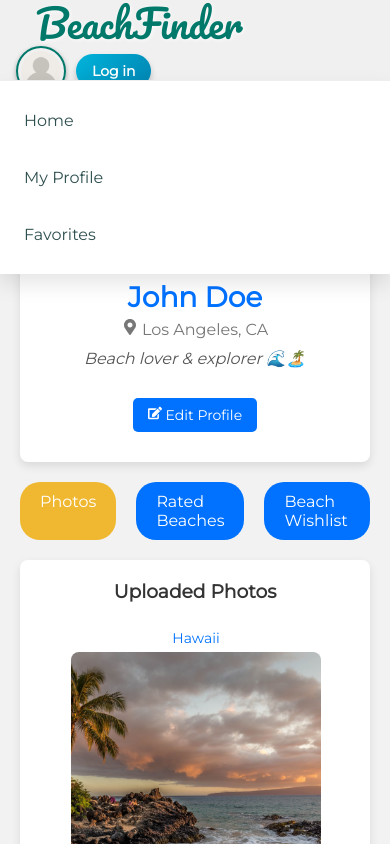
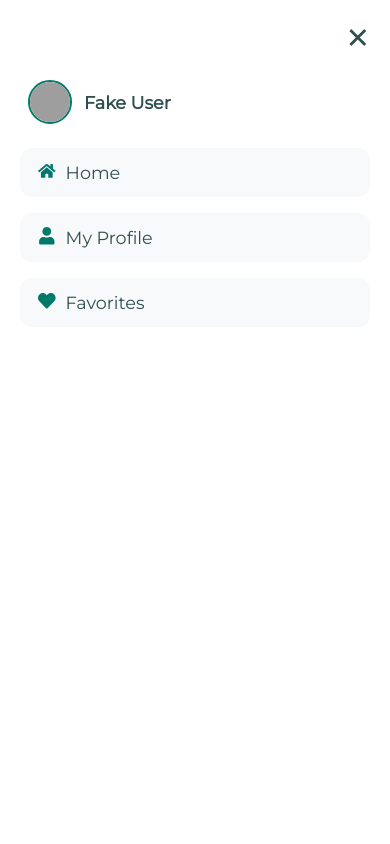
Before and after one commit to mickeytodd/beaches-web, a React (Create React App) app: page /profile in a window 390 px wide. Both pictures are taken after a click on the element 41 px from the left and 71 px from the top of the page. Shown: the top 844 px of the page. Built offline with nearby package versions, Linux system fonts and the light colour scheme; grey boxes are pictures that could not be loaded.

Commit message:
styled dropdown

```diff
--- a/package.json
+++ b/package.json
@@ -16,7 +16,7 @@
     "react": "^18.2.0",
     "react-chartjs-2": "^5.2.0",
     "react-dom": "^18.2.0",
-    "react-icons": "^4.11.0",
+    "react-icons": "^4.12.0",
     "react-router-dom": "^6.26.2",
     "react-scripts": "5.0.1",
     "react-slick": "^0.29.0",
--- a/src/components/Navbar.css
+++ b/src/components/Navbar.css
@@ -112,7 +112,7 @@
     position: relative;
 }
 
-.navbar__dropdown--mobile {
+.mobile__menu {
     display: none;
 }
 
@@ -148,50 +148,111 @@
         border-radius: 20px;
     }
 
-    .navbar__dropdown--mobile {
-        position: absolute;
-        top: 80px;
+    .mobile__menu {
+        display: block;
+        position: fixed;
+        top: 0;
         left: 0;
-        width: 100vw;
-        background-color: #ffffff;
-        border-top: 1px solid #eee;
-        box-shadow: 0 10px 20px rgba(0, 0, 0, 0.1);
-        z-index: 99;
-        padding: 16px 0;
+        height: 100vh;
+        width: 100%;
+        background: #ffffff;
+        z-index: 999;
+        padding: 80px 20px 40px;
+        animation: slideIn 0.3s ease forwards;
+        box-shadow: 0 4px 20px rgba(0, 0, 0, 0.08);
         display: flex;
         flex-direction: column;
-        gap: 10px;
-        animation: dropdownFade 0.3s ease-out;
     }
 
-    .navbar__dropdown--mobile li {
+    .mobile__list {
         list-style: none;
-    }
-
-    .navbar__dropdown--mobile li a {
-        display: block;
-        padding: 14px 24px;
-        text-decoration: none;
-        color: #2f4f4f;
-        font-size: 1rem;
-        transition: background-color 0.2s ease;
-    }
-
-    .navbar__dropdown--mobile li a:hover {
-        background-color: #f0f8f6;
+        display: flex;
+        flex-direction: column;
+        gap: 16px;
+        margin: 0;
+        padding: 0;
     }
 
 
-}
-
-@keyframes dropdownFade {
-    from {
-        opacity: 0;
-        transform: translateY(-10px);
+    .mobile__list li a {
+        display: flex;
+        padding: 14px 18px;
+        border-radius: 12px;
+        font-size: 1.1rem;
+        font-weight: 500;
+        text-decoration: none;
+        background-color: #f8f9fa;
+        color: #2F4F4F;
+        transition: background 0.25s ease, transform 0.2s ease;
     }
 
-    to {
-        opacity: 1;
-        transform: translateY(0);
+    .mobile__list li a:hover {
+        background-color: #e0f7f4;
+        transform: translateX(3px);
+    }
+
+    .mobile__list li a.active {
+        background-color: #00b4db;
+        color: white;
+    }
+
+    .mobile__close {
+        position: absolute;
+        top: 20px;
+        right: 20px;
+        font-size: 1.8rem;
+        border: none;
+        background: none;
+        color: #2F4F4F;
+        cursor: pointer;
+        z-index: 1001;
+    }
+
+    .mobile__backdrop {
+        position: fixed;
+        top: 0;
+        left: 0;
+        width: 100vw;
+        height: 100vh;
+        background: rgba(0, 0, 0, 0.4);
+        z-index: 998;
+    }
+
+    .mobile__user {
+        display: flex;
+        align-items: center;
+        gap: 12px;
+        margin-bottom: 24px;
+        padding: 0 8px;
+    }
+
+    .mobile__user-img {
+        width: 44px;
+        height: 44px;
+        border-radius: 50%;
+        object-fit: cover;
+        border: 2px solid #00796b;
+    }
+
+    .mobile__user-name {
+        font-size: 1.1rem;
+        font-weight: 600;
+        color: #2F4F4F;
+    }
+
+    .nav-icon {
+        margin-right: 10px;
+        vertical-align: middle;
+        color: #00796b;
+    }
+
+    @keyframes slideIn {
+        from {
+            transform: translateX(-100%);
+        }
+
+        to {
+            transform: translateX(0);
+        }
     }
 }
--- a/src/components/Navbar.js
+++ b/src/components/Navbar.js
@@ -3,6 +3,7 @@ import './Navbar.css';
 import UserAvatar from './UserAvatar';
 import userIcon from '../assets/images/user.png';
 import Login from './Login/Login';
+import { FaHome, FaUser, FaHeart } from 'react-icons/fa';
 
 const Navbar = () => {
     const [isLoginOpen, setIsLoginOpen] = useState(false);
@@ -15,9 +16,16 @@ const Navbar = () => {
         setIsDropdownOpen(!isDropdownOpen);
     };
 
+    const fakeUser = {
+        name: "Fake User",
+        imgUrl: "https://images.unsplash.com/photo-1438761681033-6461ffad8d80?q=80&w=2070&auto=format&fit=crop&ixlib=rb-4.0.3&ixid=M3wxMjA3fDB8MHxwaG90by1wYWdlfHx8fGVufDB8fHx8fA%3D%3D",
+    };
+
+    const user = fakeUser;
+
     return (
         <div className='navbar__container'>
-            <nav className='navbar'>
+            <nav className="navbar">
                 <div className="navbar__logo">
                     <a href="/">BeachFinder</a>
                 </div>
@@ -41,13 +49,24 @@ const Navbar = () => {
                 </div>
             </nav>
             {isDropdownOpen && (
-                <ul className="navbar__dropdown--mobile">
-                    <li><a href="/">Home</a></li>
-                    <li><a href="/profile">My Profile</a></li>
-                    <li><a href="#favorites">Favorites</a></li>
-                </ul>
+                <div>
+                    <div className="mobile__menu">
+                        <button className="mobile__close" onClick={toggleDropdown}>✕</button>
+                        {user && (
+                            <div className="mobile__user">
+                                <img src={user.imgUrl} alt="User" className="mobile__user-img" />
+                                <div className="mobile__user-name">{user.name}</div>
+                            </div>
+                        )}
+                        <ul className="mobile__list">
+                            <li><a href="/"><FaHome className="nav-icon" />Home</a></li>
+                            <li><a href="/profile"><FaUser className="nav-icon" />My Profile</a></li>
+                            <li><a href="#favorites"><FaHeart className="nav-icon" />Favorites</a></li>
+                        </ul>
+                    </div>
+                    <div className="mobile__backdrop" onClick={toggleDropdown}></div>
+                </div>
             )}
-
             <Login isOpen={isLoginOpen} onClose={() => setIsLoginOpen(false)} />
         </div>
     );
--- a/src/components/UserAvatar.css
+++ b/src/components/UserAvatar.css
@@ -12,3 +12,11 @@
     border: 2px solid #00796b;
     box-shadow: 0 2px 5px rgba(0, 0, 0, 0.3);
 }
+
+
+@media (max-width: 768px) {
+    .avatar-img {
+        width: 90%;
+        height: 90%;
+    }
+}
```
Also changed, not shown: 1 other file (tests, documents, lock files or other folders).
